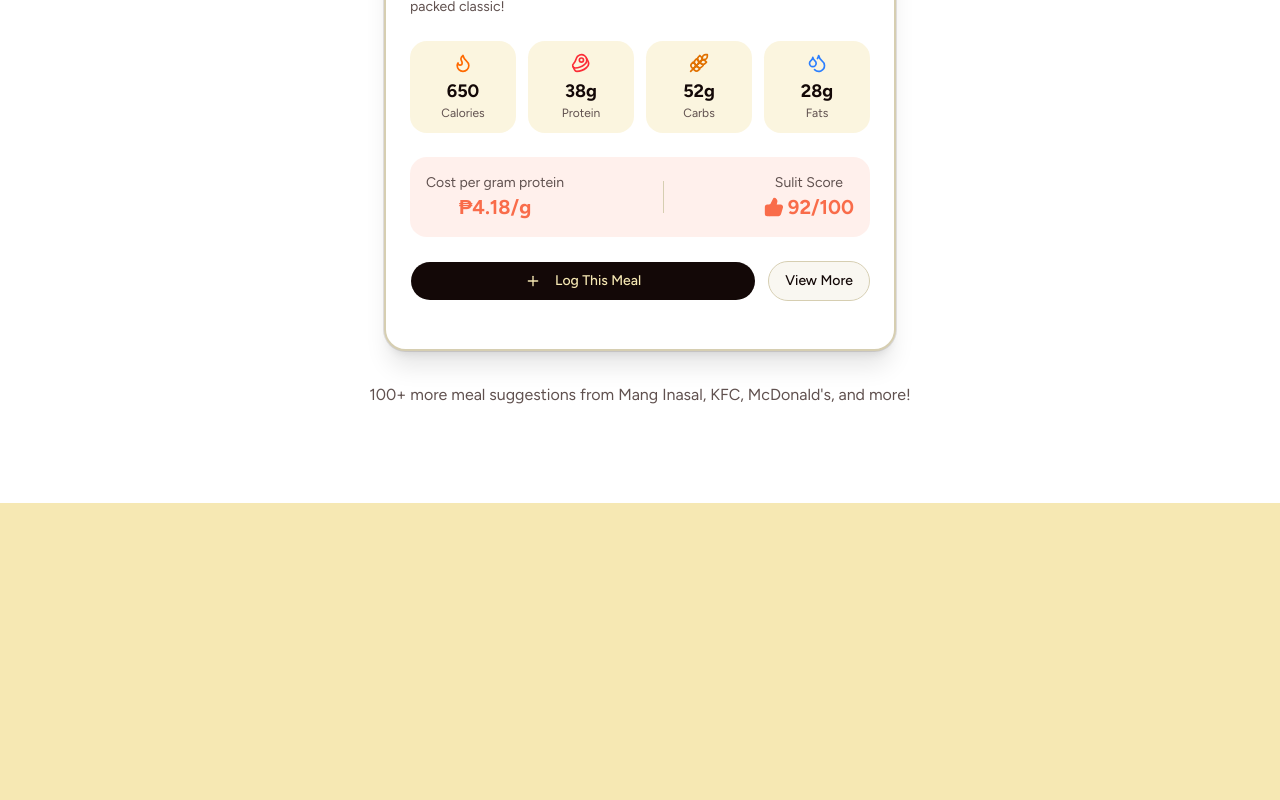
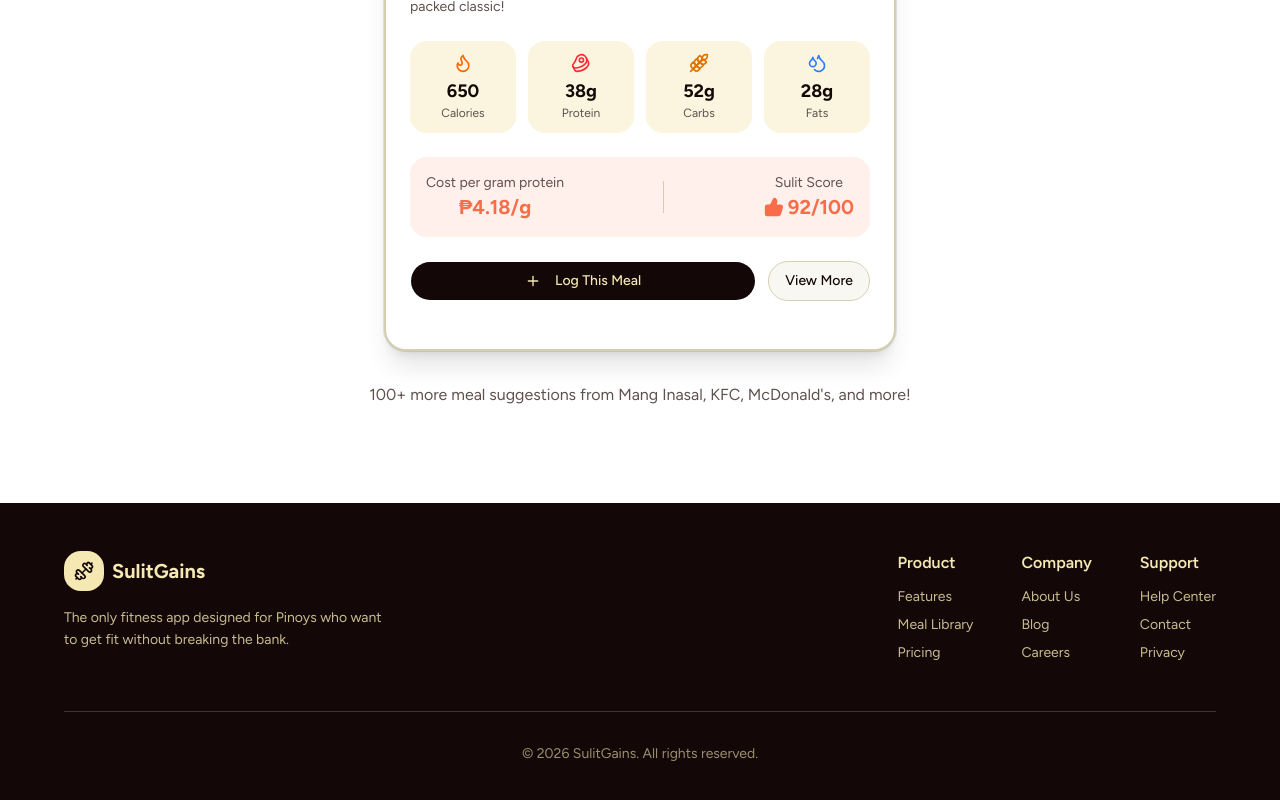
Before and after one commit to gitreymund21/sulitgains, a Next.js app in the folder apps/web/: page / in a window 1280 px wide. Shown: the part 2335-3135 px from the top of the page. Before the commit the page ends 2838 px from the top, so only its background shows below. Built offline with nearby package versions, Linux system fonts and the light colour scheme.

Commit message:
Created footer section and added it on root layout

```diff
--- a/apps/web/app/globals.css
+++ b/apps/web/app/globals.css
@@ -85,38 +85,38 @@
 }
 
 .dark {
-  --background: oklch(0.145 0 0);
-  --foreground: oklch(0.985 0 0);
-  --card: oklch(0.145 0 0);
-  --card-foreground: oklch(0.985 0 0);
-  --popover: oklch(0.145 0 0);
-  --popover-foreground: oklch(0.985 0 0);
-  --primary: oklch(0.985 0 0);
-  --primary-foreground: oklch(0.205 0 0);
-  --secondary: oklch(0.269 0 0);
-  --secondary-foreground: oklch(0.985 0 0);
-  --muted: oklch(0.269 0 0);
-  --muted-foreground: oklch(0.708 0 0);
-  --accent: oklch(0.269 0 0);
-  --accent-foreground: oklch(0.985 0 0);
-  --destructive: oklch(0.396 0.141 25.723);
-  --destructive-foreground: oklch(0.637 0.237 25.331);
-  --border: oklch(0.269 0 0);
-  --input: oklch(0.269 0 0);
-  --ring: oklch(0.439 0 0);
-  --chart-1: oklch(0.488 0.243 264.376);
-  --chart-2: oklch(0.696 0.17 162.48);
-  --chart-3: oklch(0.769 0.188 70.08);
-  --chart-4: oklch(0.627 0.265 303.9);
-  --chart-5: oklch(0.645 0.246 16.439);
-  --sidebar: oklch(0.205 0 0);
-  --sidebar-foreground: oklch(0.985 0 0);
-  --sidebar-primary: oklch(0.488 0.243 264.376);
-  --sidebar-primary-foreground: oklch(0.985 0 0);
-  --sidebar-accent: oklch(0.269 0 0);
-  --sidebar-accent-foreground: oklch(0.985 0 0);
-  --sidebar-border: oklch(0.269 0 0);
-  --sidebar-ring: oklch(0.439 0 0);
+  --background: oklch(0.22 0.02 60);
+  --foreground: oklch(0.95 0.02 90);
+  --card: oklch(0.26 0.02 55);
+  --card-foreground: oklch(0.95 0.02 90);
+  --popover: oklch(0.26 0.02 55);
+  --popover-foreground: oklch(0.95 0.02 90);
+  --primary: oklch(0.95 0.04 90);
+  --primary-foreground: oklch(0.22 0.02 60);
+  --secondary: oklch(0.32 0.03 55);
+  --secondary-foreground: oklch(0.92 0.02 90);
+  --muted: oklch(0.32 0.03 55);
+  --muted-foreground: oklch(0.7 0.02 80);
+  --accent: oklch(0.75 0.18 45);
+  --accent-foreground: oklch(0.15 0.02 30);
+  --destructive: oklch(0.55 0.2 25);
+  --destructive-foreground: oklch(0.95 0.02 90);
+  --border: oklch(0.35 0.03 55);
+  --input: oklch(0.3 0.02 55);
+  --ring: oklch(0.75 0.18 45);
+  --chart-1: oklch(0.75 0.18 45);
+  --chart-2: oklch(0.65 0.15 145);
+  --chart-3: oklch(0.6 0.12 250);
+  --chart-4: oklch(0.8 0.15 80);
+  --chart-5: oklch(0.7 0.2 25);
+  --sidebar: oklch(0.24 0.02 55);
+  --sidebar-foreground: oklch(0.95 0.02 90);
+  --sidebar-primary: oklch(0.75 0.18 45);
+  --sidebar-primary-foreground: oklch(0.15 0.02 30);
+  --sidebar-accent: oklch(0.32 0.03 55);
+  --sidebar-accent-foreground: oklch(0.95 0.02 90);
+  --sidebar-border: oklch(0.35 0.03 55);
+  --sidebar-ring: oklch(0.75 0.18 45);
 }
 
 @layer base {
--- a/apps/web/app/layout.tsx
+++ b/apps/web/app/layout.tsx
@@ -4,6 +4,7 @@ import "./globals.css";
 import { cn } from "@/lib/utils";
 import { Navigation } from "@/components/ui/shared/navbar";
 import { ThemeProvider } from "@/components/theme-provider";
+import { Footer } from "@/components/ui/shared/footer";
 
 const figtree = Figtree({ subsets: ["latin"], variable: "--font-sans" });
 
@@ -17,10 +18,10 @@ const geistMono = Geist_Mono({
   subsets: ["latin"],
 });
 
-// export const metadata: Metadata = {
-//   title: "Create Next App",
-//   description: "Generated by create next app",
-// };
+export const metadata: Metadata = {
+  title: "Create Next App",
+  description: "Generated by create next app",
+};
 
 export default function RootLayout({
   children,
@@ -49,6 +50,7 @@ export default function RootLayout({
         >
           <Navigation />
           {children}
+          <Footer />
         </ThemeProvider>
       </body>
     </html>
--- /dev/null
+++ b/apps/web/components/ui/shared/footer.tsx
@@ -0,0 +1,122 @@
+import { Dumbbell } from "lucide-react";
+
+export function Footer() {
+  return (
+    <footer className="bg-primary text-primary-foreground px-6 py-12">
+      <div className="max-w-6xl mx-auto">
+        <div className="flex flex-col md:flex-row justify-between items-start gap-8">
+          {/* Logo and Tagline */}
+          <div className="max-w-xs">
+            <div className="flex items-center gap-2 mb-4">
+              <div className="flex items-center justify-center w-10 h-10 rounded-xl bg-primary-foreground">
+                <Dumbbell className="h-5 w-5 text-primary" />
+              </div>
+              <span className="text-xl font-bold">SulitGains</span>
+            </div>
+            <p className="text-primary-foreground/80 text-sm leading-relaxed">
+              The only fitness app designed for Pinoys who want to get fit
+              without breaking the bank.
+            </p>
+          </div>
+
+          {/* Links */}
+          <div className="flex flex-wrap gap-12">
+            <div>
+              <h4 className="font-semibold mb-3">Product</h4>
+              <ul className="space-y-2 text-sm text-primary-foreground/80">
+                <li>
+                  <a
+                    href="#"
+                    className="hover:text-primary-foreground transition-colors"
+                  >
+                    Features
+                  </a>
+                </li>
+                <li>
+                  <a
+                    href="#"
+                    className="hover:text-primary-foreground transition-colors"
+                  >
+                    Meal Library
+                  </a>
+                </li>
+                <li>
+                  <a
+                    href="#"
+                    className="hover:text-primary-foreground transition-colors"
+                  >
+                    Pricing
+                  </a>
+                </li>
+              </ul>
+            </div>
+            <div>
+              <h4 className="font-semibold mb-3">Company</h4>
+              <ul className="space-y-2 text-sm text-primary-foreground/80">
+                <li>
+                  <a
+                    href="#"
+                    className="hover:text-primary-foreground transition-colors"
+                  >
+                    About Us
+                  </a>
+                </li>
+                <li>
+                  <a
+                    href="#"
+                    className="hover:text-primary-foreground transition-colors"
+                  >
+                    Blog
+                  </a>
+                </li>
+                <li>
+                  <a
+                    href="#"
+                    className="hover:text-primary-foreground transition-colors"
+                  >
+                    Careers
+                  </a>
+                </li>
+              </ul>
+            </div>
+            <div>
+              <h4 className="font-semibold mb-3">Support</h4>
+              <ul className="space-y-2 text-sm text-primary-foreground/80">
+                <li>
+                  <a
+                    href="#"
+                    className="hover:text-primary-foreground transition-colors"
+                  >
+                    Help Center
+                  </a>
+                </li>
+                <li>
+                  <a
+                    href="#"
+                    className="hover:text-primary-foreground transition-colors"
+                  >
+                    Contact
+                  </a>
+                </li>
+                <li>
+                  <a
+                    href="#"
+                    className="hover:text-primary-foreground transition-colors"
+                  >
+                    Privacy
+                  </a>
+                </li>
+              </ul>
+            </div>
+          </div>
+        </div>
+
+        <div className="mt-12 pt-8 border-t border-primary-foreground/20 text-center text-sm text-primary-foreground/60">
+          <p>
+            &copy; {new Date().getFullYear()} SulitGains. All rights reserved.
+          </p>
+        </div>
+      </div>
+    </footer>
+  );
+}
```
